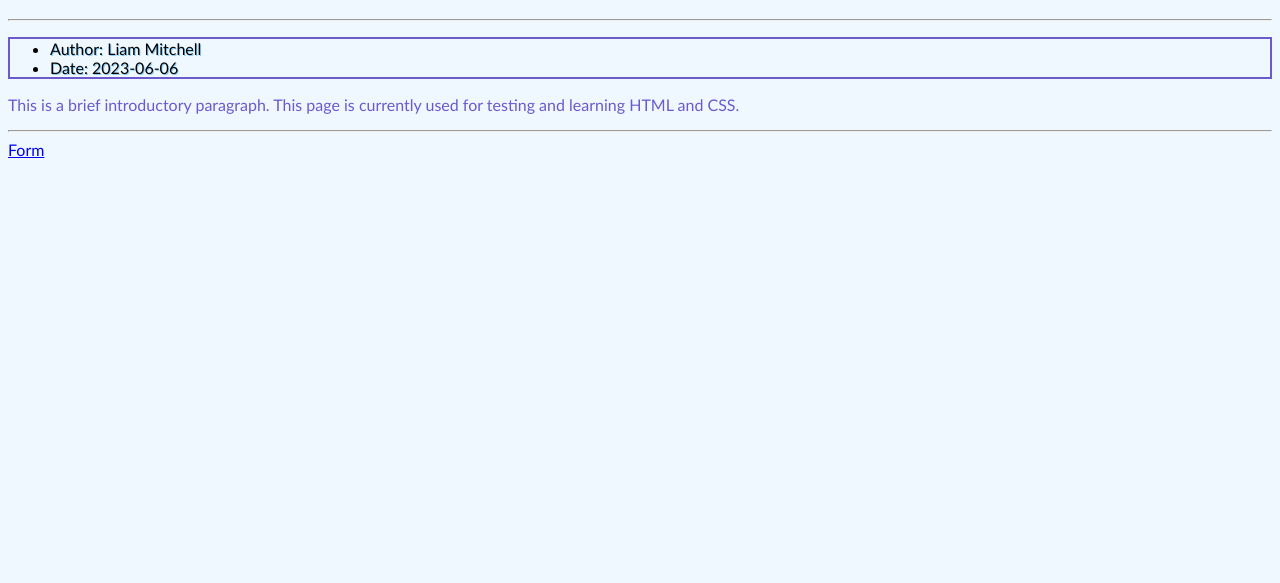
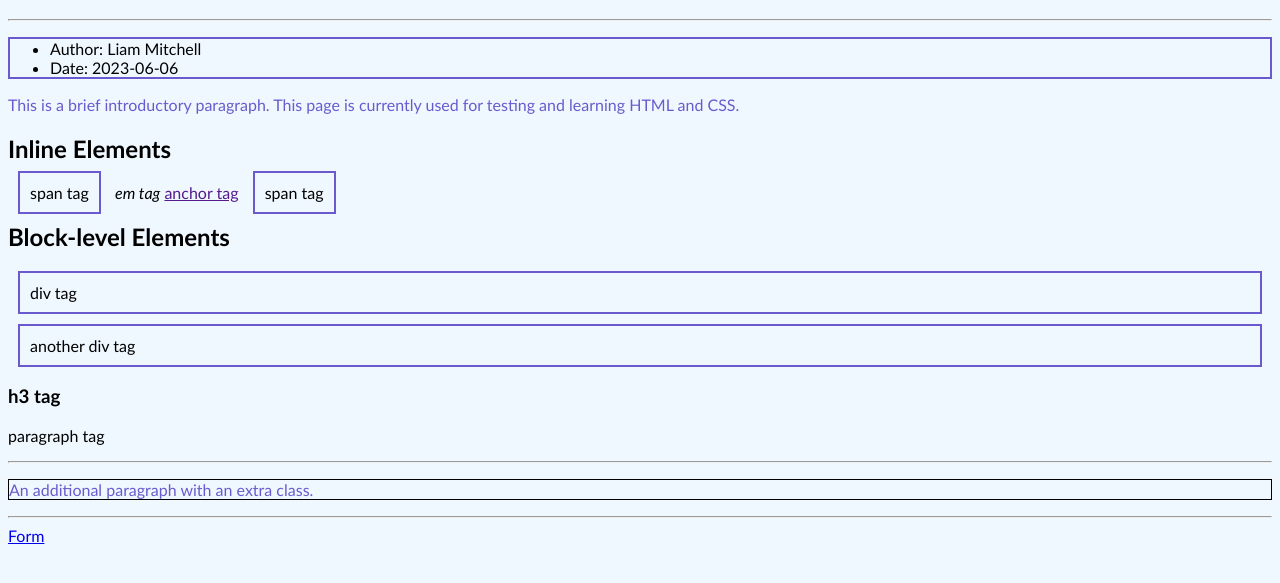
Before and after one commit to ldmitch/html_css_sandbox, a plain HTML site: page about.html in a window 1280 px wide. Shown: the part 63-646 px from the top of the page. Drawn offline with Linux system fonts and the light colour scheme.

Commit message:
Class styling

```diff
--- a/about.html
+++ b/about.html
@@ -11,7 +11,23 @@
         <li>Author: Liam Mitchell</li>
         <li>Date: 2023-06-06</li>
     </ul>
-    <p name="intro">This is a brief introductory paragraph. This page is currently used for testing and learning HTML and CSS.</p>
+    <p class="intro">This is a brief introductory paragraph. This page is currently used for testing and learning HTML and CSS.</p>
+
+    <h2>Inline Elements</h2>
+    <span>span tag</span>
+    <em>em tag</em>
+    <a href="">anchor tag</a>
+    <span>span tag</span>
+
+    <h2>Block-level Elements</h2>
+    <div>div tag</div>
+    <div>another div tag</div>
+    <h3>h3 tag</h3>
+    <p>paragraph tag</p>
+
+    <hr>
+
+    <p class="intro feedback">An additional paragraph with an extra class.</p>
 </body>
 <footer>
     <hr>
--- a/styles.css
+++ b/styles.css
@@ -7,8 +7,12 @@ body {
     font-family: 'Gill Sans', 'Gill Sans MT', Calibri, 'Trebuchet MS', sans-serif;
 }
 
-p {
+p.intro {
     color: slateblue;
+}
+
+p.intro.feedback {
+    border: 1px solid black;
 }
 
 ul {
@@ -17,6 +21,14 @@ ul {
     border-color: slateblue;
 }
 
-li {
-    text-shadow: 1px 1px lightskyblue;
+div {
+    border: 2px solid slateblue;
+    margin: 10px;
+    padding: 10px;
 }
+
+span {
+    border: 2px solid slateblue;
+    margin: 10px;
+    padding: 10px;
+}
```
